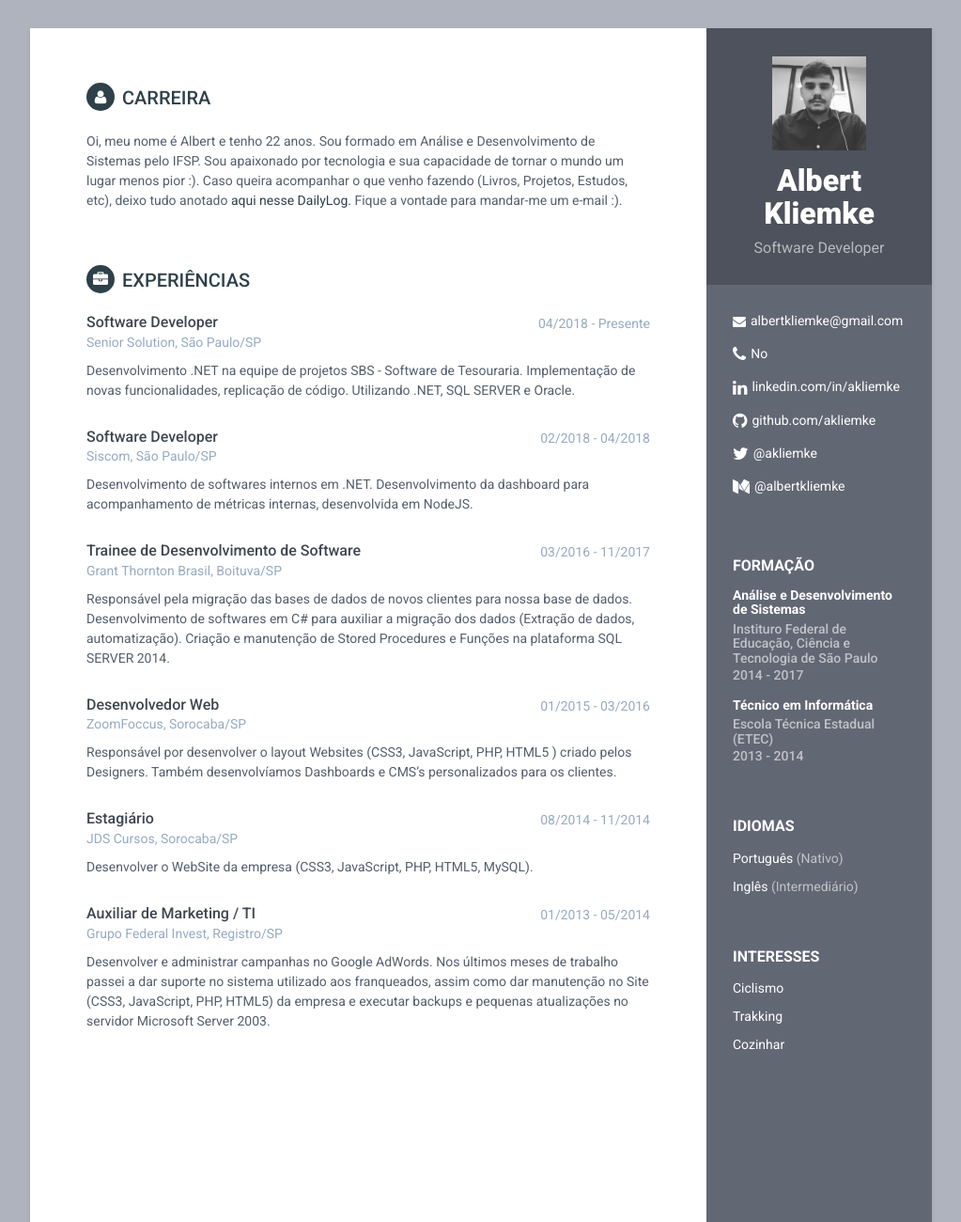
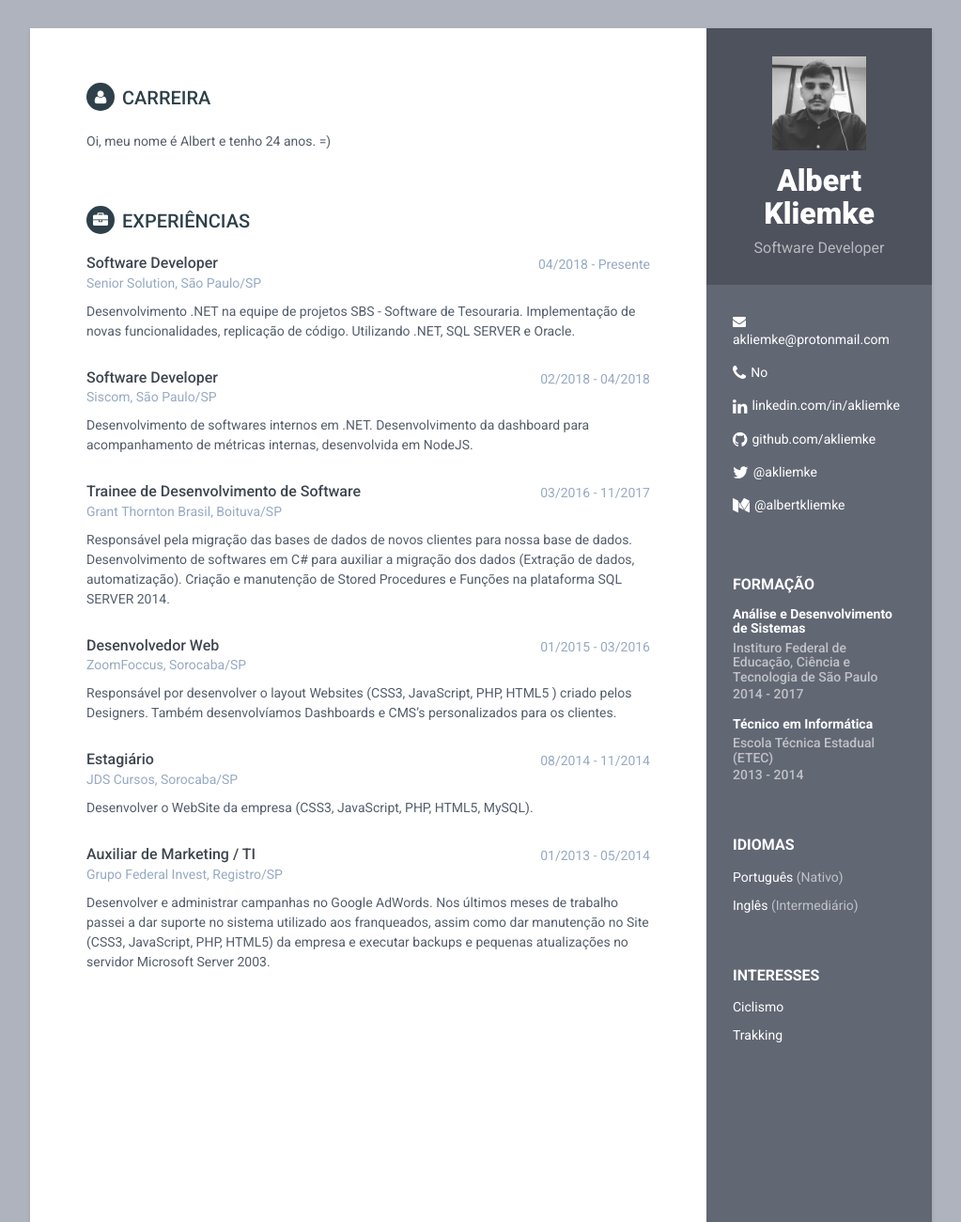
Before and after one commit to akliemke/akliemke.github.io, a plain HTML site: page index.html in a window 1280 px wide. Shown: the top 1300 px of the page at 94% size, without its empty margins (128-1151 px from the left). Drawn offline with Linux system fonts and the light colour scheme.

Commit message:
Update index.html

```diff
--- a/index.html
+++ b/index.html
@@ -37,7 +37,7 @@
 
             <div class="contact-container container-block">
                 <ul class="list-unstyled contact-list">
-                    <li class="email"><i class="fa fa-envelope"></i><a href="mailto: albertkliemke@gmail.com">albertkliemke@gmail.com</a></li>
+                    <li class="email"><i class="fa fa-envelope"></i><a href="mailto: albertkliemke@gmail.com">akliemke@protonmail.com</a></li>
                     <li class="phone"><i class="fa fa-phone"></i><a href="">No</a></li>
                     <li class="linkedin"><i class="fa fa-linkedin"></i><a href="https://www.linkedin.com/in/albert-kliemke/" target="_blank">linkedin.com/in/akliemke</a></li>
                     <li class="github"><i class="fa fa-github"></i><a href="https://github.com/akliemke" target="_blank">github.com/akliemke</a></li>
@@ -74,7 +74,6 @@
                 <ul class="list-unstyled interests-list">
                     <li>Ciclismo</li>
                     <li>Trakking</li>
-                    <li>Cozinhar</li>
                 </ul>
             </div><!--//interests-->
 
@@ -85,8 +84,7 @@
             <section class="section summary-section">
                 <h2 class="section-title"><i class="fa fa-user"></i>Carreira</h2>
                 <div class="summary">
-                    <p>Oi, meu nome é Albert e tenho 22 anos. Sou formado em Análise e Desenvolvimento de Sistemas pelo IFSP. Sou apaixonado por tecnologia e sua capacidade de tornar o mundo um lugar menos pior :). Caso queira acompanhar o que venho fazendo (Livros, Projetos, Estudos, etc), deixo tudo anotado <a href="https://github.com/akliemke/dailylog" target="_blank">aqui nesse DailyLog.</a>
-                    Fique a vontade para mandar-me um e-mail :).</p>
+                    <p>Oi, meu nome é Albert e tenho 24 anos. =)</p>
                 </div><!--//summary-->
             </section><!--//section-->
 
```
